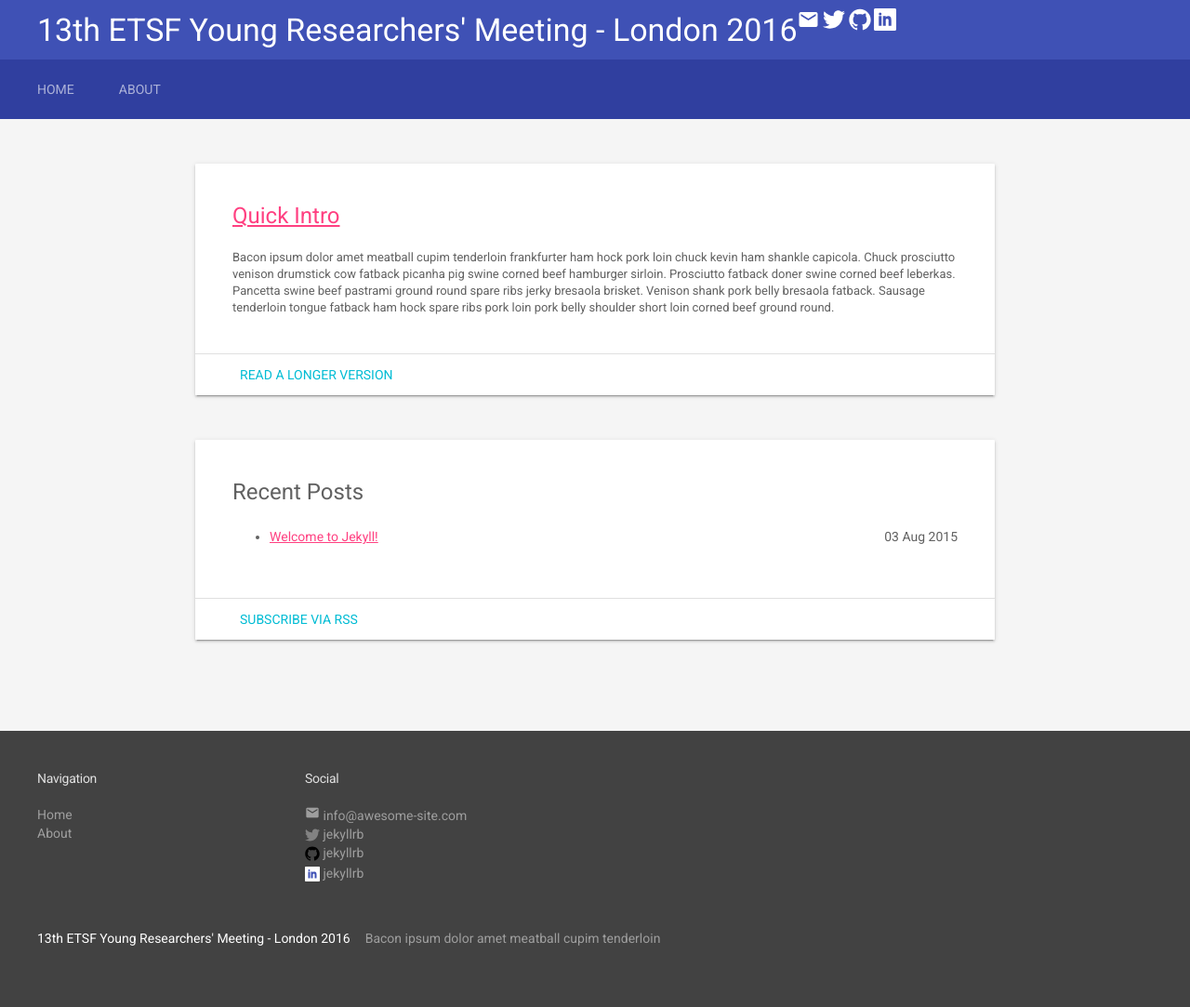
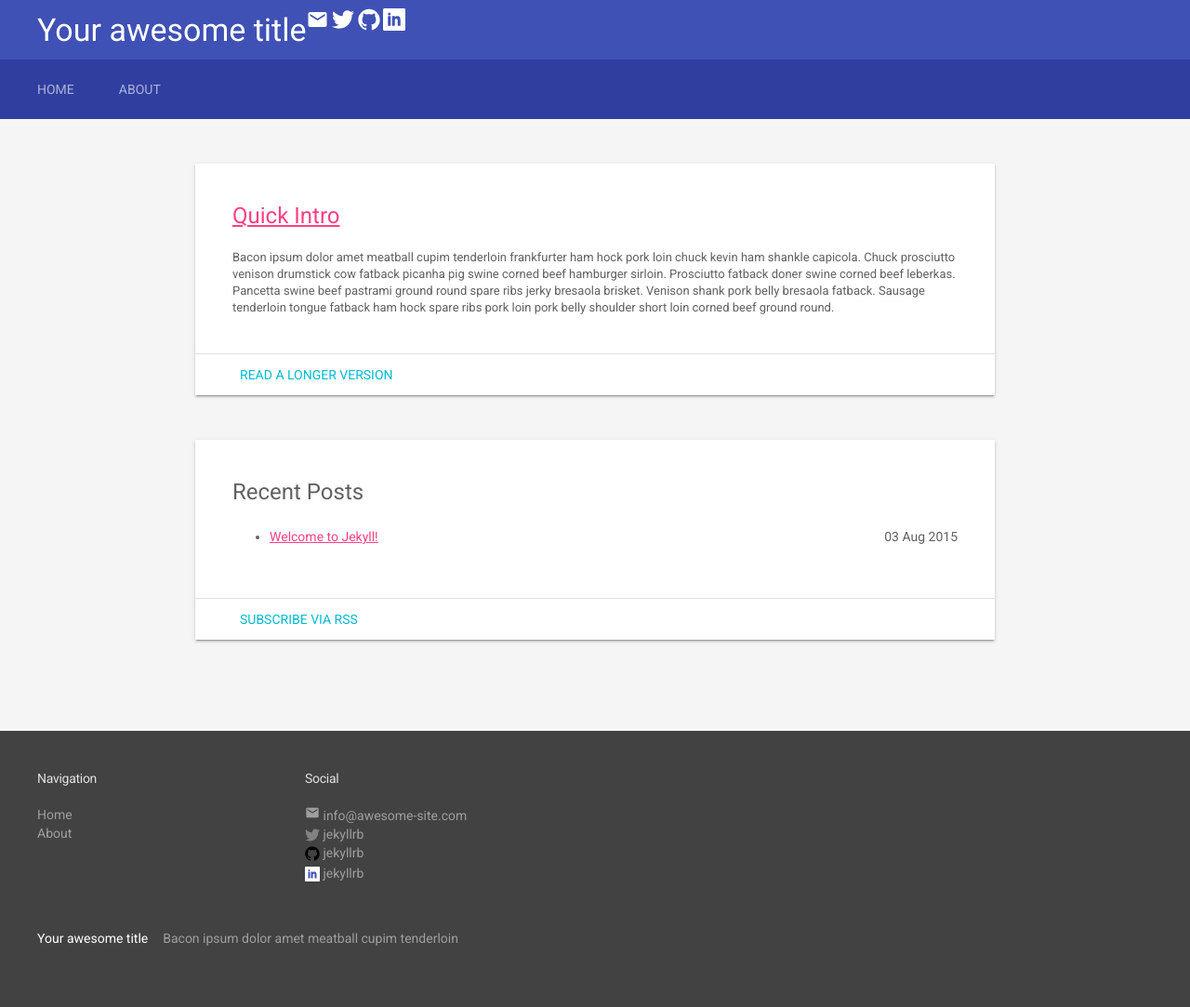
Before and after one commit to yrm2016/yrm2016.github.io, a Jekyll site: the page built from index.html, in a window 1280 px wide. Shown: the whole page at 93% size. Built offline with Jekyll 4.4.1, drawn with Linux system fonts in a browser that asks for light colours.

Commit message:
Next pages commit

```diff
--- a/_config.yml
+++ b/_config.yml
@@ -1,5 +1,5 @@
 # Site settings
-title: 13th ETSF Young Researchers' Meeting - London 2016
+title: Your awesome title
 email: info@awesome-site.com
 
 permalink: pretty
```
Also changed, not shown: 6 other files.
